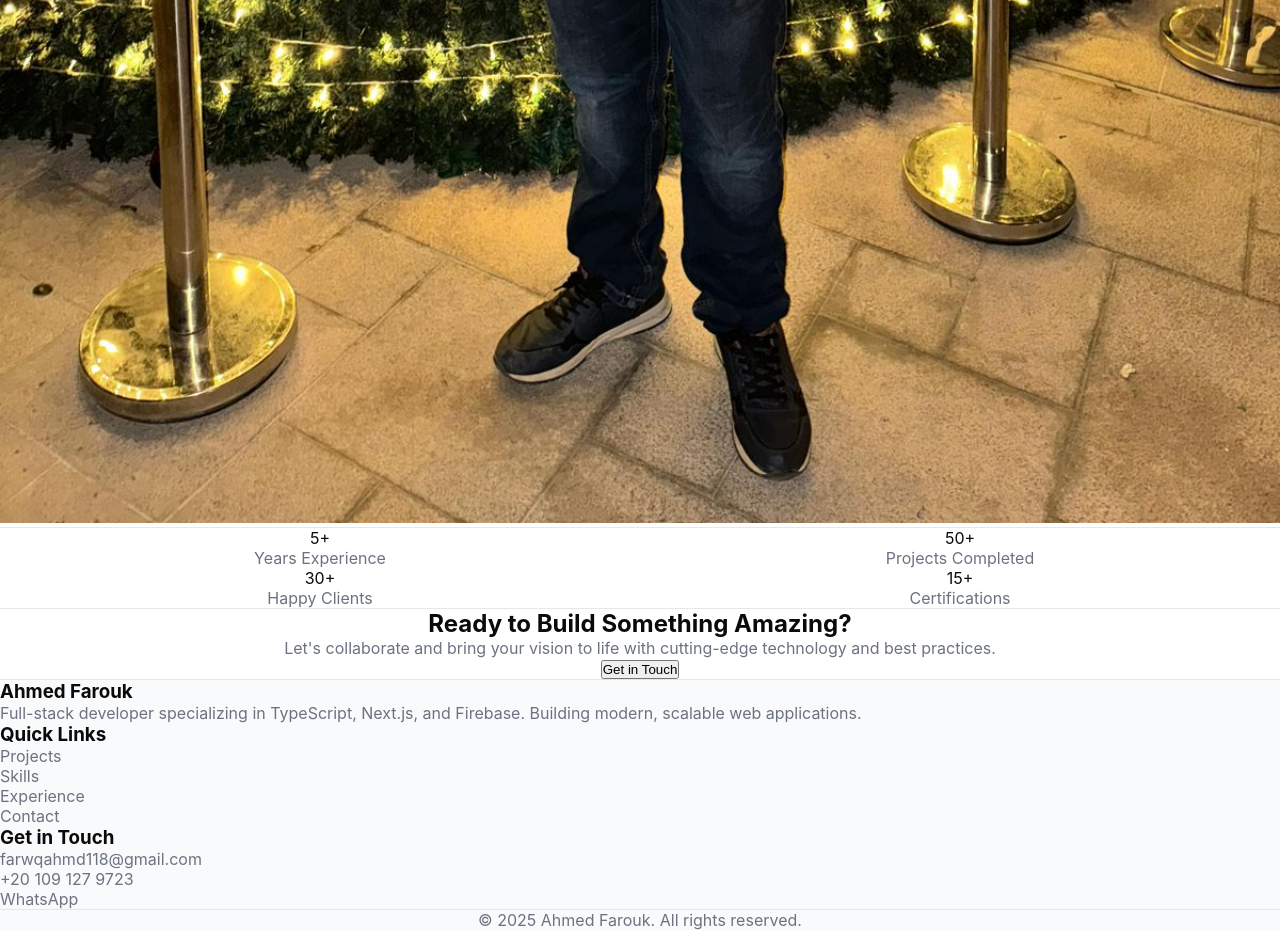
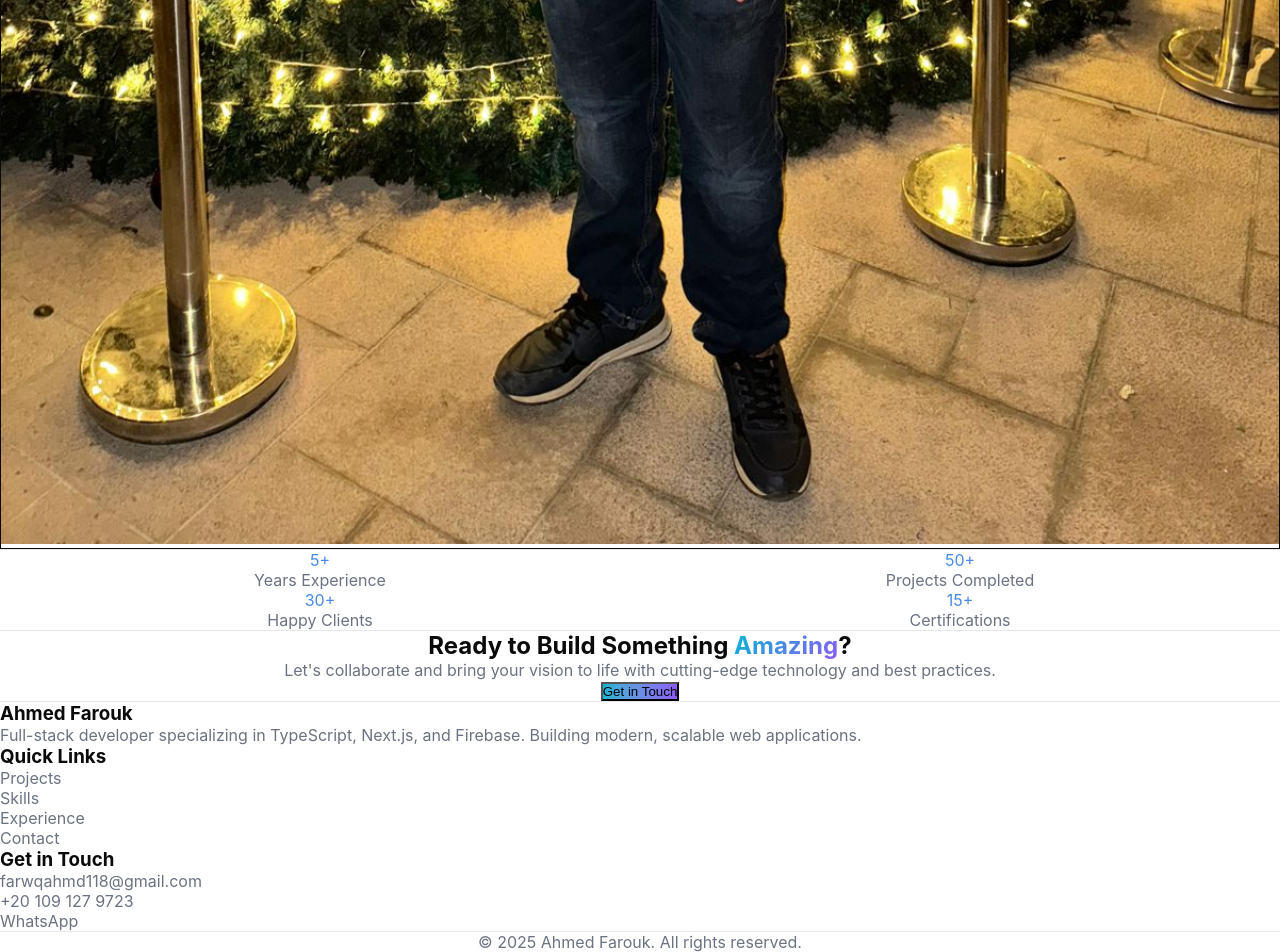
Before and after one commit to ahmefarouk1234d/portfolio, a Next.js app: page / in a window 1280 px wide. Shown: the part 1304-2256 px from the top of the page. Before the commit the page ends 2234 px from the top, so only its background shows below. Built offline with nearby package versions, Linux system fonts and the light colour scheme.

Commit message:
feat: Phase 1-3 complete - Modern gradient color system, enhanced animations, improved typography
Co-authored-by: ahmefarouk1234d <219356732+ahmefarouk1234d@users.noreply.github.com>

```diff
--- a/src/app/globals.css
+++ b/src/app/globals.css
@@ -5,23 +5,63 @@
 :root {
   --background: #ffffff;
   --foreground: #0a0a0a;
-  --card: #f9fafb;
-  --card-hover: #f3f4f6;
+  --card: #ffffff;
+  --card-hover: #fafafa;
   --border: #e5e7eb;
   --muted: #6b7280;
-  --accent: #3b82f6;
-  --accent-hover: #2563eb;
+
+  /* Modern gradient palette - inspired by Linear, Stripe, Vercel */
+  --accent-from: #06b6d4; /* cyan-500 */
+  --accent-to: #8b5cf6; /* violet-500 */
+  --accent: #06b6d4;
+  --accent-hover: #0891b2;
+
+  /* Gradient backgrounds */
+  --gradient-primary: linear-gradient(135deg, var(--accent-from) 0%, var(--accent-to) 100%);
+  --gradient-mesh: radial-gradient(at 0% 0%, rgba(6, 182, 212, 0.15) 0px, transparent 50%),
+                   radial-gradient(at 100% 0%, rgba(139, 92, 246, 0.15) 0px, transparent 50%),
+                   radial-gradient(at 100% 100%, rgba(6, 182, 212, 0.15) 0px, transparent 50%),
+                   radial-gradient(at 0% 100%, rgba(139, 92, 246, 0.15) 0px, transparent 50%);
+
+  /* Glass morphism */
+  --glass-bg: rgba(255, 255, 255, 0.7);
+  --glass-border: rgba(255, 255, 255, 0.2);
+
+  /* Status colors */
+  --success: #10b981;
+  --warning: #f59e0b;
+  --error: #ef4444;
 }
 
 .dark {
   --background: #0a0a0a;
   --foreground: #ededed;
-  --card: #1a1a1a;
-  --card-hover: #262626;
-  --border: #333333;
+  --card: #141414;
+  --card-hover: #1a1a1a;
+  --border: #2a2a2a;
   --muted: #a1a1aa;
-  --accent: #60a5fa;
-  --accent-hover: #3b82f6;
+
+  /* Brighter accents for dark mode */
+  --accent-from: #22d3ee; /* cyan-400 */
+  --accent-to: #a78bfa; /* violet-400 */
+  --accent: #22d3ee;
+  --accent-hover: #06b6d4;
+
+  /* Dark mode gradients with lower opacity */
+  --gradient-primary: linear-gradient(135deg, var(--accent-from) 0%, var(--accent-to) 100%);
+  --gradient-mesh: radial-gradient(at 0% 0%, rgba(34, 211, 238, 0.1) 0px, transparent 50%),
+                   radial-gradient(at 100% 0%, rgba(167, 139, 250, 0.1) 0px, transparent 50%),
+                   radial-gradient(at 100% 100%, rgba(34, 211, 238, 0.1) 0px, transparent 50%),
+                   radial-gradient(at 0% 100%, rgba(167, 139, 250, 0.1) 0px, transparent 50%);
+
+  /* Glass morphism for dark mode */
+  --glass-bg: rgba(20, 20, 20, 0.7);
+  --glass-border: rgba(255, 255, 255, 0.1);
+
+  /* Status colors for dark mode */
+  --success: #34d399;
+  --warning: #fbbf24;
+  --error: #f87171;
 }
 
 * {
@@ -42,6 +82,37 @@ body {
   font-family: -apple-system, BlinkMacSystemFont, 'Segoe UI', Roboto, 'Helvetica Neue', Arial, sans-serif;
   -webkit-font-smoothing: antialiased;
   -moz-osx-font-smoothing: grayscale;
+}
+
+/* Gradient text utility */
+.gradient-text {
+  background: var(--gradient-primary);
+  -webkit-background-clip: text;
+  -webkit-text-fill-color: transparent;
+  background-clip: text;
+}
+
+/* Glass morphism utility */
+.glass {
+  background: var(--glass-bg);
+  backdrop-filter: blur(12px);
+  -webkit-backdrop-filter: blur(12px);
+  border: 1px solid var(--glass-border);
+}
+
+/* Animated gradient background */
+@keyframes gradient-shift {
+  0%, 100% {
+    background-position: 0% 50%;
+  }
+  50% {
+    background-position: 100% 50%;
+  }
+}
+
+.animate-gradient {
+  background-size: 200% 200%;
+  animation: gradient-shift 8s ease infinite;
 }
 
 a {
--- a/src/app/page.tsx
+++ b/src/app/page.tsx
@@ -13,30 +13,54 @@ export default function HomePage() {
       <CreativeWorkSchema />
       <div className="min-h-[calc(100vh-4rem)]">
       {/* Hero Section */}
-      <section className="relative bg-gradient-to-b from-blue-50 to-white dark:from-gray-900 dark:to-[var(--background)]">
-        <div className="max-w-7xl mx-auto px-4 sm:px-6 lg:px-8 py-20 lg:py-32">
+      <section className="relative overflow-hidden">
+        {/* Animated gradient mesh background */}
+        <div className="absolute inset-0 z-0" style={{ background: 'var(--gradient-mesh)' }}></div>
+
+        <div className="relative z-10 max-w-7xl mx-auto px-4 sm:px-6 lg:px-8 py-20 lg:py-32">
           <div className="grid grid-cols-1 lg:grid-cols-2 gap-12 items-center">
             {/* Text Content */}
             <motion.div
+              initial={{ opacity: 0, y: 30 }}
+              animate={{ opacity: 1, y: 0 }}
+              transition={{ duration: 0.6, ease: [0.22, 1, 0.36, 1] }}
+            >
+              <motion.div
                 initial={{ opacity: 0, y: 20 }}
                 animate={{ opacity: 1, y: 0 }}
-              transition={{ duration: 0.5 }}
+                transition={{ duration: 0.6, delay: 0.1 }}
+                className="inline-block mb-4"
               >
-              <h1 className="text-4xl sm:text-5xl lg:text-6xl font-bold mb-4">
+                <span className="inline-flex items-center px-4 py-2 rounded-full bg-gradient-to-r from-cyan-500/10 to-violet-500/10 border border-cyan-500/20 dark:border-cyan-400/20 text-sm font-medium text-cyan-700 dark:text-cyan-300">
+                  👋 Available for new opportunities
+                </span>
+              </motion.div>
+
+              <h1 className="text-4xl sm:text-5xl lg:text-6xl font-bold mb-4 leading-tight">
                 Hi, I&apos;m{" "}
-                <span className="text-blue-600 dark:text-blue-400">
+                <span className="gradient-text">
                   Ahmed Farouk
                 </span>
               </h1>
               <h2 className="text-2xl sm:text-3xl lg:text-4xl font-semibold text-[var(--muted)] mb-6">
                 Full-Stack Developer
               </h2>
-              <p className="text-lg text-[var(--muted)] mb-8 max-w-xl">
+              <motion.p
+                initial={{ opacity: 0 }}
+                animate={{ opacity: 1 }}
+                transition={{ duration: 0.6, delay: 0.2 }}
+                className="text-lg text-[var(--muted)] mb-8 max-w-xl leading-relaxed"
+              >
                 I craft exceptional web experiences with TypeScript, Next.js, and
                 Firebase. Turning complex problems into elegant, scalable solutions
                 that drive real business results.
-              </p>
-              <div className="flex flex-wrap gap-4">
+              </motion.p>
+              <motion.div
+                initial={{ opacity: 0, y: 20 }}
+                animate={{ opacity: 1, y: 0 }}
+                transition={{ duration: 0.6, delay: 0.3 }}
+                className="flex flex-wrap gap-4"
+              >
                 <Link href="/contact">
                   <Button size="lg">Hire Me</Button>
                 </Link>
@@ -45,19 +69,36 @@ export default function HomePage() {
                     View Projects
                   </Button>
                 </Link>
-              </div>
+              </motion.div>
             </motion.div>
 
             {/* Hero Image */}
             <motion.div
-              initial={{ opacity: 0, scale: 0.95 }}
-              animate={{ opacity: 1, scale: 1 }}
-              transition={{ duration: 0.5, delay: 0.2 }}
-              className="relative"
+              initial={{ opacity: 0, scale: 0.9, rotateY: -15 }}
+              animate={{ opacity: 1, scale: 1, rotateY: 0 }}
+              transition={{ duration: 0.8, delay: 0.2, ease: [0.22, 1, 0.36, 1] }}
+              className="relative perspective-1000"
             >
               <div className="relative w-full aspect-square max-w-md mx-auto">
-                <div className="absolute inset-0 bg-gradient-to-tr from-blue-600 to-purple-600 rounded-2xl rotate-6 opacity-20"></div>
-                <div className="relative rounded-2xl overflow-hidden shadow-2xl">
+                {/* Gradient orb background */}
+                <motion.div
+                  animate={{
+                    scale: [1, 1.2, 1],
+                    rotate: [0, 180, 360],
+                  }}
+                  transition={{
+                    duration: 20,
+                    repeat: Infinity,
+                    ease: "linear",
+                  }}
+                  className="absolute inset-0 bg-gradient-to-tr from-cyan-500 to-violet-500 rounded-full blur-3xl opacity-20"
+                ></motion.div>
+
+                <motion.div
+                  whileHover={{ scale: 1.05, rotateZ: 2 }}
+                  transition={{ duration: 0.3 }}
+                  className="relative rounded-2xl overflow-hidden shadow-2xl border border-cyan-500/20 dark:border-cyan-400/20"
+                >
                   <Image
                     src="/hero/hero-landing-1920.jpg"
                     alt="Ahmed Farouk"
@@ -68,7 +109,9 @@ export default function HomePage() {
                     blurDataURL="/hero/hero-blur-24.jpg"
                     className="object-cover w-full h-full"
                   />
-                </div>
+                  {/* Gradient overlay */}
+                  <div className="absolute inset-0 bg-gradient-to-t from-cyan-500/10 to-transparent pointer-events-none"></div>
+                </motion.div>
               </div>
             </motion.div>
           </div>
@@ -76,76 +119,78 @@ export default function HomePage() {
       </section>
 
       {/* Quick Stats */}
-      <section className="bg-white dark:bg-[var(--card)] border-y border-[var(--border)]">
+      <section className="relative bg-white dark:bg-[var(--card)] border-y border-[var(--border)]">
         <div className="max-w-7xl mx-auto px-4 sm:px-6 lg:px-8 py-12">
           <div className="grid grid-cols-2 md:grid-cols-4 gap-8 text-center">
+            {[
+              { value: "5+", label: "Years Experience", delay: 0 },
+              { value: "50+", label: "Projects Completed", delay: 0.1 },
+              { value: "30+", label: "Happy Clients", delay: 0.2 },
+              { value: "15+", label: "Certifications", delay: 0.3 },
+            ].map((stat) => (
               <motion.div
+                key={stat.label}
                 initial={{ opacity: 0, y: 20 }}
                 whileInView={{ opacity: 1, y: 0 }}
-              transition={{ duration: 0.5 }}
+                transition={{ duration: 0.5, delay: stat.delay, ease: [0.22, 1, 0.36, 1] }}
                 viewport={{ once: true }}
+                whileHover={{ scale: 1.05 }}
+                className="group"
               >
-              <div className="text-4xl font-bold text-blue-600 dark:text-blue-400 mb-2">
-                5+
+                <div className="text-4xl font-bold gradient-text mb-2 transition-all duration-300">
+                  {stat.value}
                 </div>
-              <div className="text-[var(--muted)]">Years Experience</div>
+                <div className="text-[var(--muted)] transition-colors group-hover:text-[var(--foreground)]">
+                  {stat.label}
+                </div>
               </motion.div>
-            <motion.div
-              initial={{ opacity: 0, y: 20 }}
-              whileInView={{ opacity: 1, y: 0 }}
-              transition={{ duration: 0.5, delay: 0.1 }}
-              viewport={{ once: true }}
-            >
-              <div className="text-4xl font-bold text-blue-600 dark:text-blue-400 mb-2">
-                50+
-              </div>
-              <div className="text-[var(--muted)]">Projects Completed</div>
-            </motion.div>
-            <motion.div
-              initial={{ opacity: 0, y: 20 }}
-              whileInView={{ opacity: 1, y: 0 }}
-              transition={{ duration: 0.5, delay: 0.2 }}
-              viewport={{ once: true }}
-            >
-              <div className="text-4xl font-bold text-blue-600 dark:text-blue-400 mb-2">
-                30+
-              </div>
-              <div className="text-[var(--muted)]">Happy Clients</div>
-            </motion.div>
-            <motion.div
-              initial={{ opacity: 0, y: 20 }}
-              whileInView={{ opacity: 1, y: 0 }}
-              transition={{ duration: 0.5, delay: 0.3 }}
-              viewport={{ once: true }}
-            >
-              <div className="text-4xl font-bold text-blue-600 dark:text-blue-400 mb-2">
-                15+
-              </div>
-              <div className="text-[var(--muted)]">Certifications</div>
-            </motion.div>
+            ))}
           </div>
         </div>
       </section>
 
       {/* CTA Section */}
-      <section className="py-20">
-        <div className="max-w-4xl mx-auto px-4 sm:px-6 lg:px-8 text-center">
+      <section className="relative py-20 overflow-hidden">
+        {/* Background gradient */}
+        <div className="absolute inset-0 bg-gradient-to-br from-cyan-50 via-violet-50 to-pink-50 dark:from-cyan-950/20 dark:via-violet-950/20 dark:to-pink-950/20"></div>
+
+        <div className="relative z-10 max-w-4xl mx-auto px-4 sm:px-6 lg:px-8 text-center">
+          <motion.div
+            initial={{ opacity: 0, y: 30 }}
+            whileInView={{ opacity: 1, y: 0 }}
+            transition={{ duration: 0.6, ease: [0.22, 1, 0.36, 1] }}
+            viewport={{ once: true }}
+          >
+            <motion.h2
+              initial={{ opacity: 0, y: 20 }}
+              whileInView={{ opacity: 1, y: 0 }}
+              transition={{ duration: 0.6, delay: 0.1 }}
+              viewport={{ once: true }}
+              className="text-3xl sm:text-4xl lg:text-5xl font-bold mb-6 leading-tight"
+            >
+              Ready to Build Something{" "}
+              <span className="gradient-text">Amazing</span>?
+            </motion.h2>
+            <motion.p
+              initial={{ opacity: 0 }}
+              whileInView={{ opacity: 1 }}
+              transition={{ duration: 0.6, delay: 0.2 }}
+              viewport={{ once: true }}
+              className="text-xl text-[var(--muted)] mb-8 leading-relaxed"
+            >
+              Let&apos;s collaborate and bring your vision to life with cutting-edge
+              technology and best practices.
+            </motion.p>
             <motion.div
               initial={{ opacity: 0, y: 20 }}
               whileInView={{ opacity: 1, y: 0 }}
-            transition={{ duration: 0.5 }}
+              transition={{ duration: 0.6, delay: 0.3 }}
               viewport={{ once: true }}
             >
-            <h2 className="text-3xl sm:text-4xl font-bold mb-4">
-              Ready to Build Something Amazing?
-            </h2>
-            <p className="text-xl text-[var(--muted)] mb-8">
-              Let&apos;s collaborate and bring your vision to life with cutting-edge
-              technology and best practices.
-            </p>
               <Link href="/contact">
                 <Button size="lg">Get in Touch</Button>
               </Link>
+            </motion.div>
           </motion.div>
         </div>
       </section>
--- a/src/components/Badge.tsx
+++ b/src/components/Badge.tsx
@@ -2,7 +2,7 @@ import React from "react";
 
 interface BadgeProps {
   children: React.ReactNode;
-  variant?: "default" | "primary" | "success" | "warning";
+  variant?: "default" | "primary" | "success" | "warning" | "gradient";
   className?: string;
 }
 
@@ -13,18 +13,20 @@ export function Badge({
 }: BadgeProps) {
   const variants = {
     default:
-      "bg-gray-100 text-gray-800 dark:bg-gray-800 dark:text-gray-100",
+      "bg-gray-100 text-gray-800 dark:bg-gray-800 dark:text-gray-100 border border-gray-200 dark:border-gray-700",
     primary:
-      "bg-blue-100 text-blue-800 dark:bg-blue-900 dark:text-blue-100",
+      "bg-cyan-50 text-cyan-700 dark:bg-cyan-950 dark:text-cyan-300 border border-cyan-200 dark:border-cyan-800",
     success:
-      "bg-green-100 text-green-800 dark:bg-green-900 dark:text-green-100",
+      "bg-green-50 text-green-700 dark:bg-green-950 dark:text-green-300 border border-green-200 dark:border-green-800",
     warning:
-      "bg-yellow-100 text-yellow-800 dark:bg-yellow-900 dark:text-yellow-100",
+      "bg-yellow-50 text-yellow-700 dark:bg-yellow-950 dark:text-yellow-300 border border-yellow-200 dark:border-yellow-800",
+    gradient:
+      "bg-gradient-to-r from-cyan-500 to-violet-500 text-white border-none",
   };
 
   return (
     <span
-      className={`inline-flex items-center px-3 py-1 rounded-lg text-sm font-medium ${variants[variant]} ${className}`}
+      className={`inline-flex items-center px-3 py-1 rounded-full text-xs font-medium transition-all duration-200 hover:scale-105 ${variants[variant]} ${className}`}
     >
       {children}
     </span>
--- a/src/components/Button.tsx
+++ b/src/components/Button.tsx
@@ -14,15 +14,15 @@ export function Button({
   ...props
 }: ButtonProps) {
   const baseStyles =
-    "inline-flex items-center justify-center font-medium rounded-xl transition-all duration-200 focus:outline-none focus:ring-2 focus:ring-offset-2 focus:ring-blue-500 disabled:opacity-50 disabled:cursor-not-allowed";
+    "inline-flex items-center justify-center font-medium rounded-xl transition-all duration-300 focus:outline-none focus:ring-2 focus:ring-offset-2 disabled:opacity-50 disabled:cursor-not-allowed relative overflow-hidden group";
 
   const variants = {
     primary:
-      "bg-blue-600 text-white hover:bg-blue-700 active:bg-blue-800 dark:bg-blue-500 dark:hover:bg-blue-600",
+      "bg-gradient-to-r from-[var(--accent-from)] to-[var(--accent-to)] text-white hover:shadow-lg hover:shadow-cyan-500/25 hover:scale-105 active:scale-100 focus:ring-cyan-500 dark:hover:shadow-cyan-400/20",
     secondary:
-      "bg-gray-100 text-gray-900 hover:bg-gray-200 active:bg-gray-300 dark:bg-gray-800 dark:text-gray-100 dark:hover:bg-gray-700",
+      "bg-gray-100 text-gray-900 hover:bg-gray-200 active:bg-gray-300 dark:bg-gray-800 dark:text-gray-100 dark:hover:bg-gray-700 hover:scale-105 active:scale-100 focus:ring-gray-500",
     ghost:
-      "bg-transparent hover:bg-gray-100 active:bg-gray-200 dark:hover:bg-gray-800 dark:active:bg-gray-700",
+      "bg-transparent hover:bg-gray-100 active:bg-gray-200 dark:hover:bg-gray-800 dark:active:bg-gray-700 hover:scale-105 active:scale-100 focus:ring-gray-500",
   };
 
   const sizes = {
@@ -36,7 +36,11 @@ export function Button({
       className={`${baseStyles} ${variants[variant]} ${sizes[size]} ${className}`}
       {...props}
     >
-      {children}
+      {/* Shine effect on hover */}
+      {variant === "primary" && (
+        <span className="absolute inset-0 w-full h-full transition-transform duration-500 transform translate-x-full group-hover:translate-x-0 bg-gradient-to-r from-transparent via-white/20 to-transparent"></span>
+      )}
+      <span className="relative">{children}</span>
     </button>
   );
 }
--- a/src/components/Navbar.tsx
+++ b/src/components/Navbar.tsx
@@ -20,11 +20,11 @@ export function Navbar() {
   const [mobileMenuOpen, setMobileMenuOpen] = useState(false);
 
   return (
-    <nav className="sticky top-0 z-50 bg-[var(--background)]/80 backdrop-blur-md border-b border-[var(--border)]">
+    <nav className="sticky top-0 z-50 glass border-b border-[var(--border)]">
       <div className="max-w-7xl mx-auto px-4 sm:px-6 lg:px-8">
         <div className="flex justify-between items-center h-16">
           {/* Logo */}
-          <Link href="/" className="font-bold text-xl hover:text-blue-600 transition-colors">
+          <Link href="/" className="font-bold text-xl gradient-text hover:opacity-80 transition-opacity">
             Ahmed Farouk
           </Link>
 
@@ -38,7 +38,7 @@ export function Navbar() {
                   href={link.href}
                   className={`px-3 py-2 rounded-lg text-sm font-medium transition-all duration-200 ${
                     isActive
-                      ? "bg-blue-100 text-blue-600 dark:bg-blue-900 dark:text-blue-100"
+                      ? "bg-gradient-to-r from-cyan-500/10 to-violet-500/10 text-cyan-600 dark:text-cyan-400 border border-cyan-500/20"
                       : "hover:bg-gray-100 dark:hover:bg-gray-800"
                   }`}
                 >
```
Also changed, not shown: src/app/projects/page.tsx (+43 -21 lines), src/components/Card.tsx (+11 -6 lines). Lines whose indentation alone changed are shown as unchanged.
